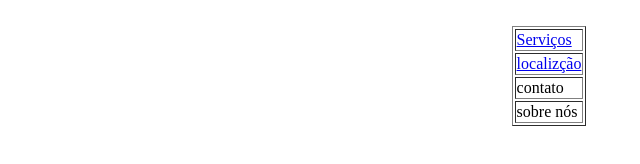
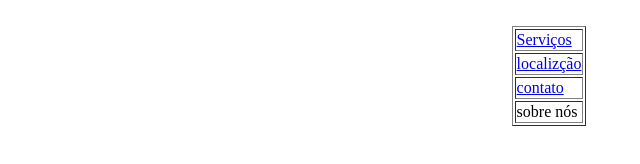
Before and after one commit to tommyzinho/tommyspet, a plain HTML site: page index.html in a window 1280 px wide. Shown: the full height of the page, 91-731 px from the left. Drawn offline with Linux system fonts and the light colour scheme.

Commit message:
Update index.html

```diff
--- a/index.html
+++ b/index.html
@@ -17,7 +17,7 @@ tommyspet
 
 <tr>
 <td>
-contato
+<a href="contato.html">contato</a>
 </td>
 </tr>
 
```
